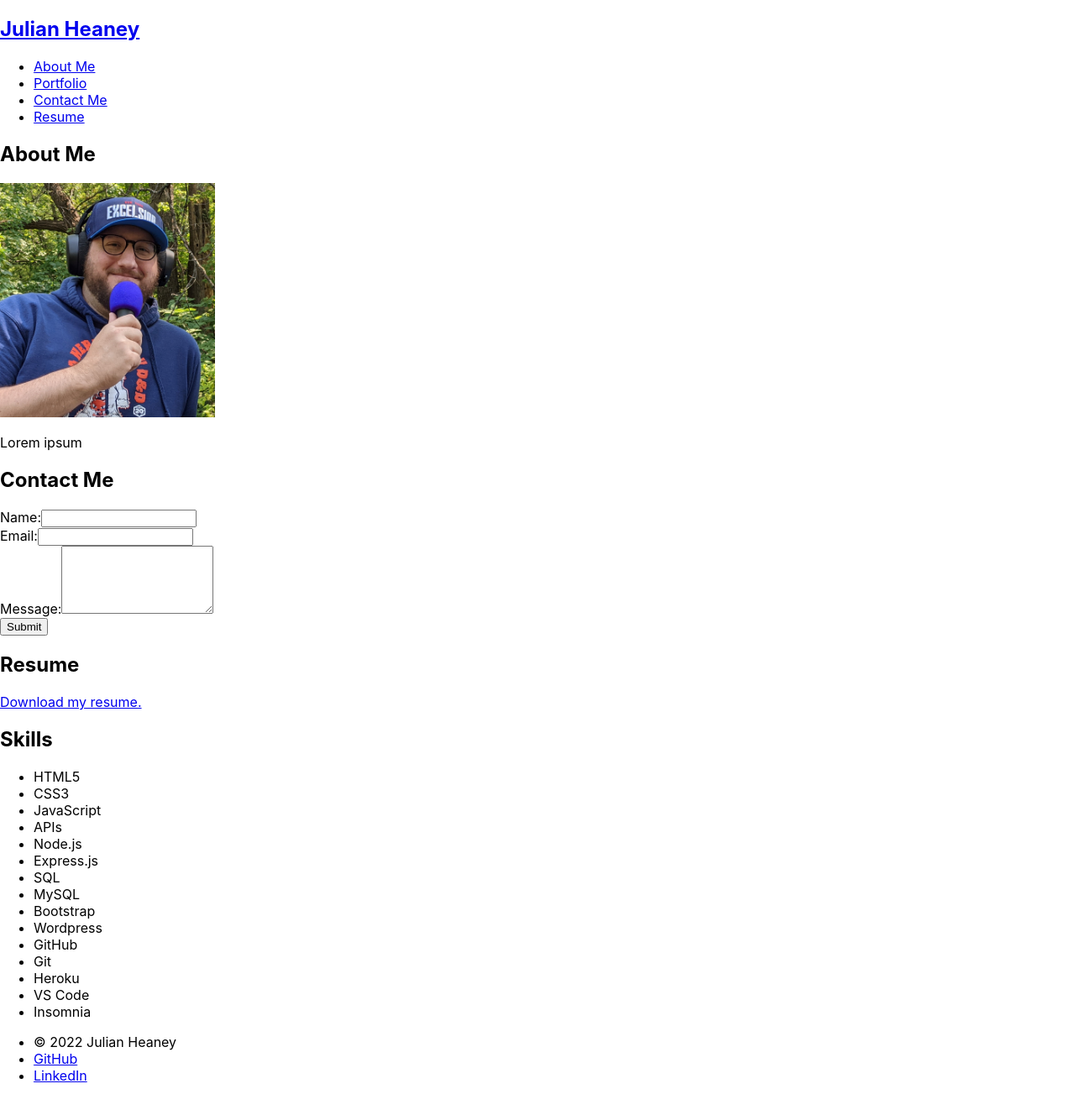
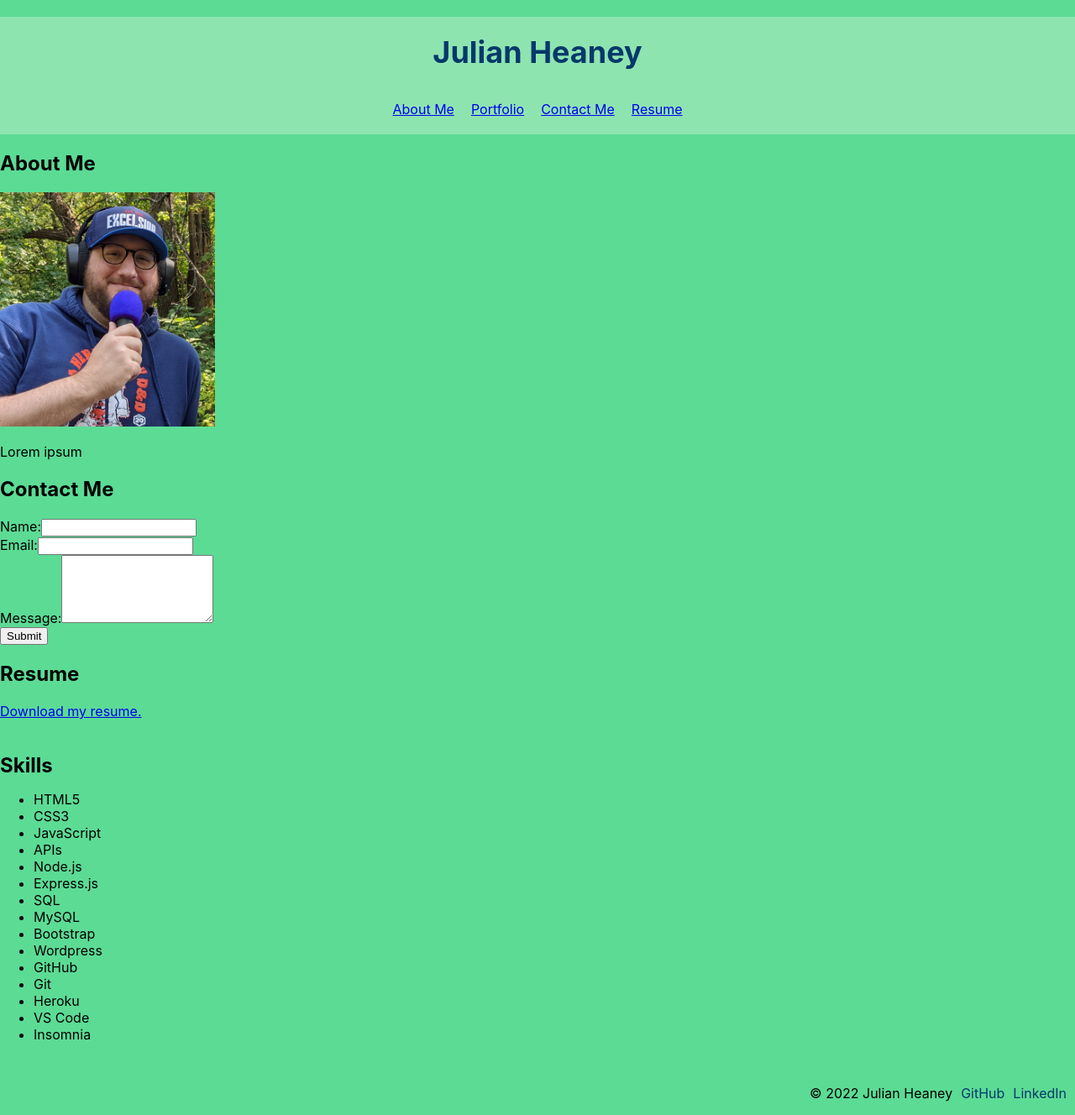
Before and after one commit to JulianHeaney/react-portfolio, a React (Create React App) app: page / in a window 1280 px wide. Shown: the whole page at 84% size. Before the commit the page ends 1307 px from the top, so only its background shows below. Built offline with nearby package versions, Linux system fonts and the light colour scheme.

Commit message:
reworked css

```diff
--- a/src/index.css
+++ b/src/index.css
@@ -1,13 +1,121 @@
+:root {
+  --first-color: #5CDB95;
+  --second-color: #379683;
+  --third-color: #8EE4AF;
+  --fourth-color: #05386B;
+}
+
 body {
-  margin: 0;
   font-family: -apple-system, BlinkMacSystemFont, 'Segoe UI', 'Roboto', 'Oxygen',
     'Ubuntu', 'Cantarell', 'Fira Sans', 'Droid Sans', 'Helvetica Neue',
     sans-serif;
   -webkit-font-smoothing: antialiased;
   -moz-osx-font-smoothing: grayscale;
+  margin: 0;
+  height: 100%;
+  background-color: var(--first-color);
+  display: flex;
+  flex-direction: column;
 }
 
 code {
   font-family: source-code-pro, Menlo, Monaco, Consolas, 'Courier New',
     monospace;
 }
+
+.content {
+  flex: 1 0 auto;
+}
+
+/* Header & Navigation */
+header {
+  background-color: var(--third-color);
+  text-align: center;
+}
+
+h2 {
+  padding-top: 20px;
+  margin-bottom: 0;
+}
+
+h2 a {
+  color: var(--fourth-color);
+  text-decoration: none;
+  font-size: 1.5em;
+}
+
+a:visited {
+  color: var(--fourth-color);
+}
+
+nav ul {
+  list-style: none;
+  display: flex;
+  align-items: center;
+  justify-content: center;
+  padding: 10px;
+}
+
+nav ul li {
+  padding: 10px;
+}
+
+.highlight {
+  background-color: var(--second-color);
+  padding: 5px;
+}
+
+/* Components */
+.components {
+  padding: 0 20px;
+}
+
+/* Portfolio */
+.project-flex {
+  display: flex;
+  flex-direction: column;
+  flex-wrap: wrap;
+  align-content: center;
+}
+
+.project-title {
+  margin-bottom: 2px;
+  text-align: center;
+}
+
+.project-img {
+  width: 100%;
+  margin-bottom: 10px;
+}
+
+/* Footer */
+footer {
+  flex-shrink: 0;
+  margin-right: 10px;
+  margin-top: 50px;
+}
+
+footer ul {
+  list-style: none;
+  display: flex;
+  justify-content: flex-end;
+  align-items: center;
+  gap: 10px;
+}
+
+footer ul li a {
+  color: var(--fourth-color);
+  text-decoration: none;
+}
+
+/* Media Query for devices larger than 980px */
+@media screen and (min-width: 980px) {
+/* Portfolio */
+.project-flex {
+  display: flex;
+  flex-direction: row;
+  flex-wrap: wrap;
+  align-content: center;
+  justify-content: space-around;
+}
+}
```
